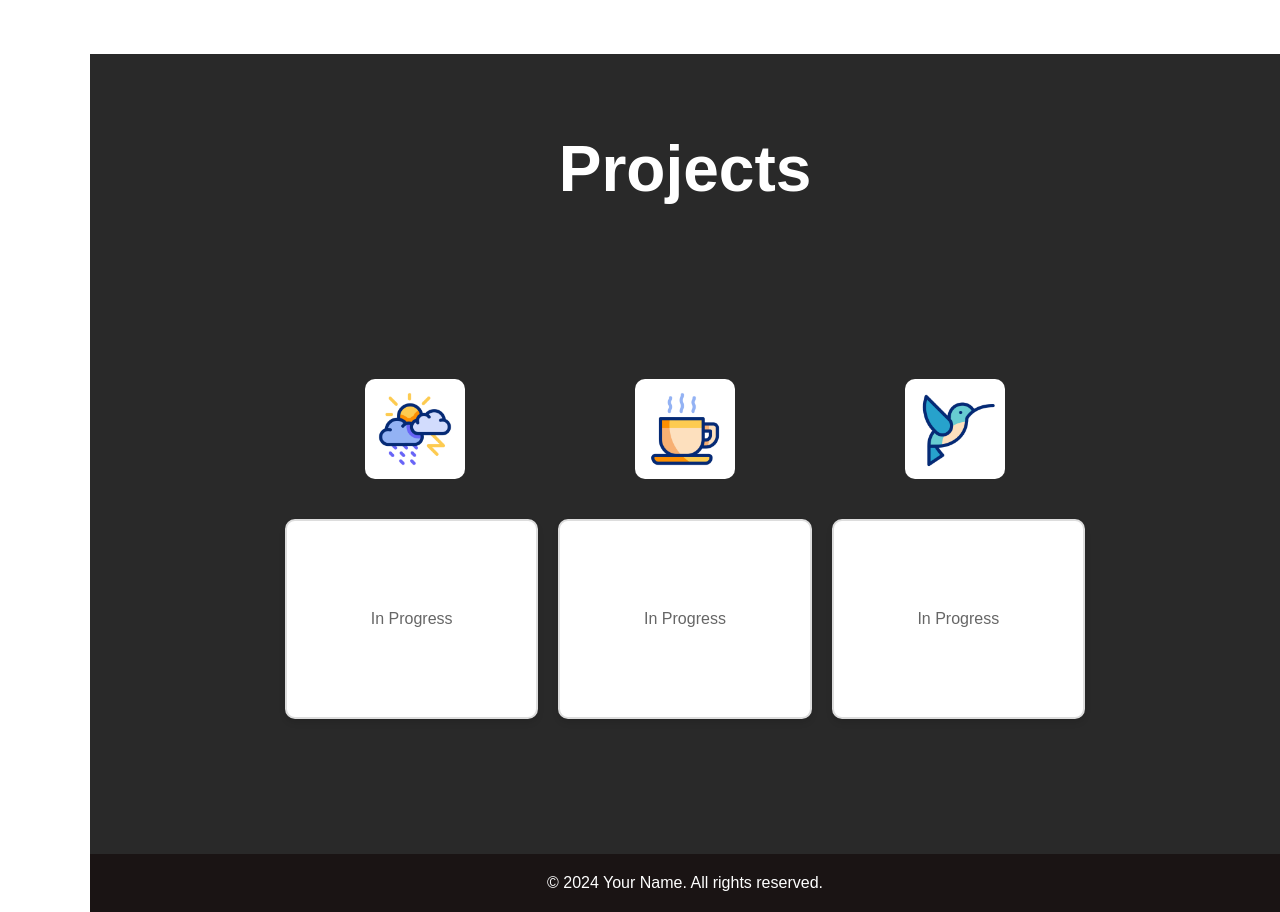
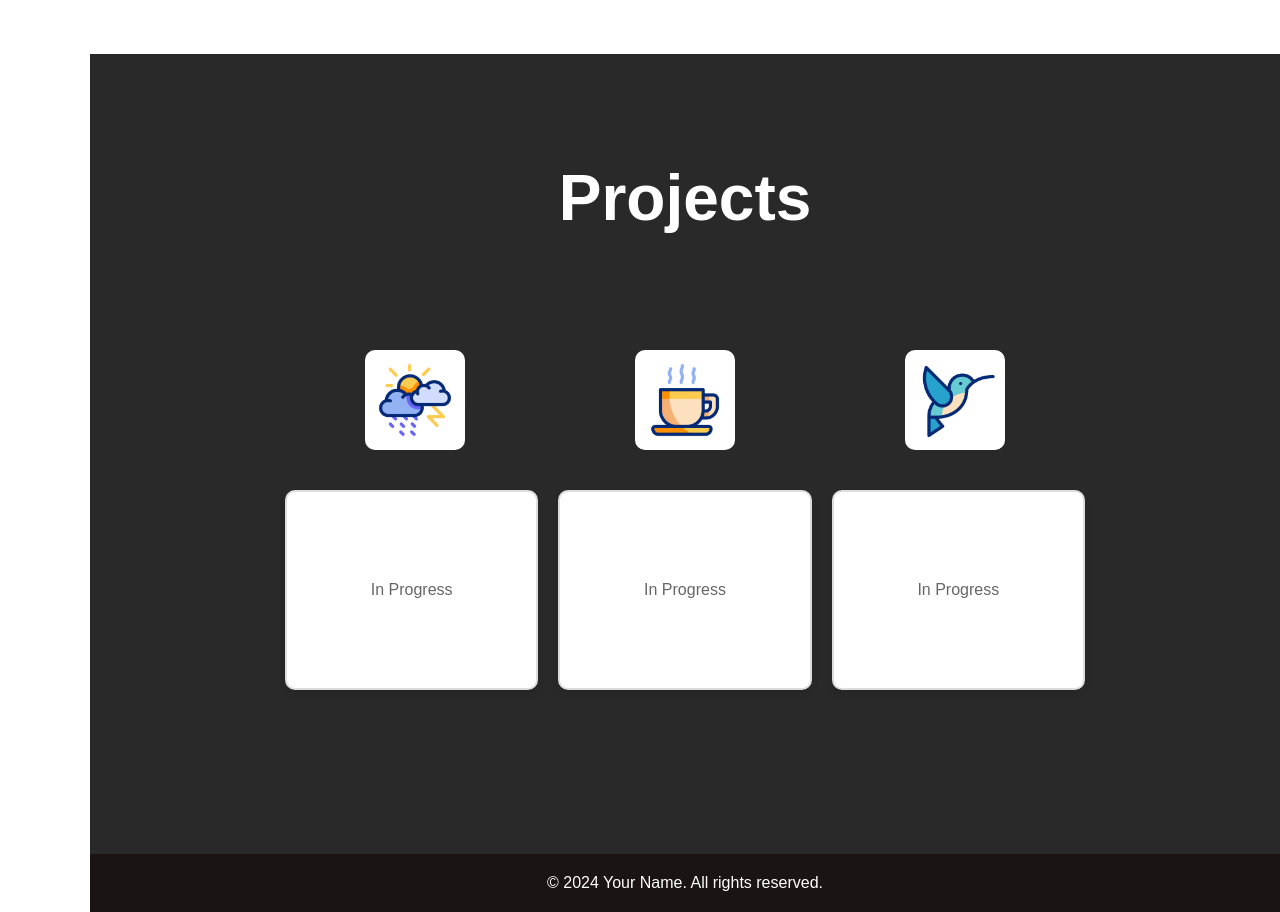
Before and after one commit to TDICollett/my-portfolio, a React (Create React App) app: page / in a window 1280 px wide. Shown: the part 1620-2532 px from the top of the page. Built offline with nearby package versions, Linux system fonts and the light colour scheme.

Commit message:
Updated footer and Projects heading for smaller viewports.

```diff
--- a/src/Styles/Projects.css
+++ b/src/Styles/Projects.css
@@ -13,7 +13,7 @@
 .projects-heading {
   width: 100%;
   text-align: center;
-  margin-bottom: 15%;
+  margin-bottom: 10%;
   margin-top: -5%;
   font-size: 4rem;
   color: #fff;
```
